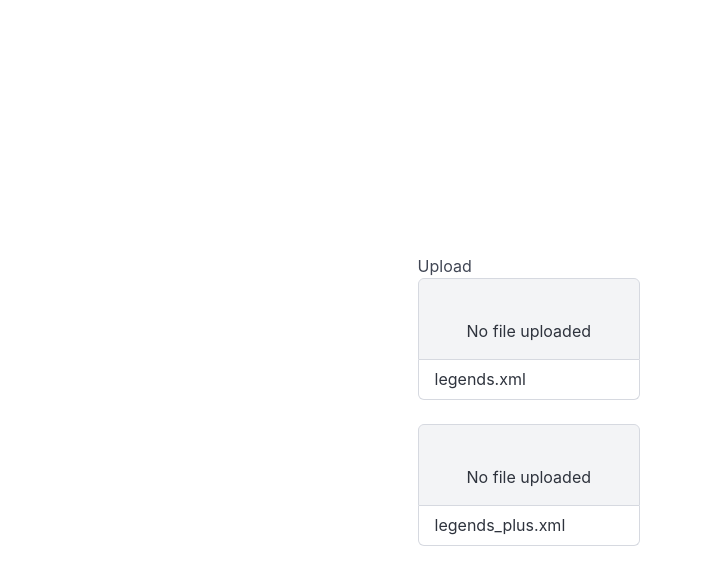
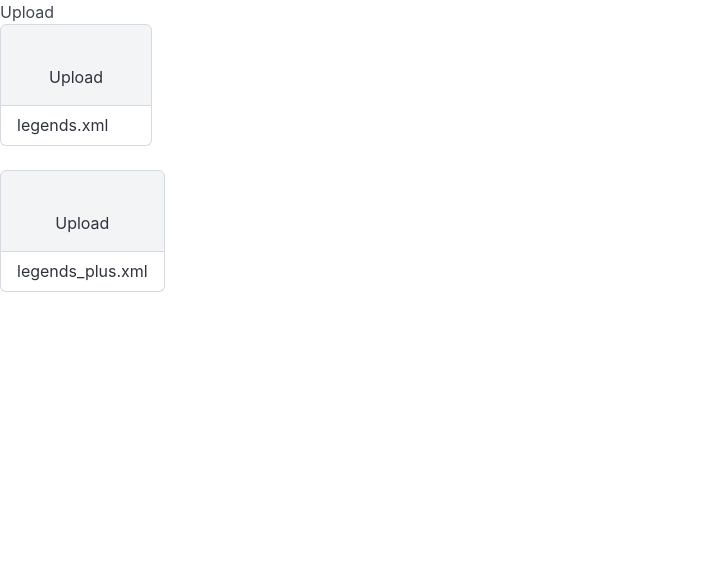
Before and after one commit to jakeyjakeyy/dfchronicles-rework, a Vue app in the folder frontend/: page / in a window 1280 px wide. Shown: the top 584 px of the page, without its empty margins (0-703 px from the left). Built offline with nearby package versions, Linux system fonts and the light colour scheme.

Commit message:
selector

```diff
--- a/frontend/src/assets/main.css
+++ b/frontend/src/assets/main.css
@@ -2,35 +2,5 @@
 @import "bulma/css/bulma.css";
 
 #app {
-  max-width: 1280px;
-  margin: 0 auto;
-  padding: 2rem;
-  font-weight: normal;
+  width: 100vw;
 }
-
-a,
-.green {
-  text-decoration: none;
-  color: hsla(160, 100%, 37%, 1);
-  transition: 0.4s;
-  padding: 3px;
-}
-
-@media (hover: hover) {
-  a:hover {
-    background-color: hsla(160, 100%, 37%, 0.2);
-  }
-}
-
-@media (min-width: 1024px) {
-  body {
-    display: flex;
-    place-items: center;
-  }
-
-  #app {
-    display: grid;
-    grid-template-columns: 1fr 1fr;
-    padding: 0 2rem;
-  }
-}
--- /dev/null
+++ b/frontend/src/components/Selector.vue
@@ -0,0 +1,70 @@
+<script setup lang="ts">
+import { ref, onMounted } from "vue";
+import { useUploadStore } from "@/stores/upload";
+const uploadStore = useUploadStore();
+let typeCounts: Record<string, number> = {};
+const selectedType = ref<string | null>(null);
+
+const countTypes = () => {
+  uploadStore.legendsxml.df_world.historical_event_collections.historical_event_collection.forEach(
+    (collection: any) => {
+      if (typeCounts[collection.type] === undefined) {
+        typeCounts[collection.type] = 1;
+      } else {
+        typeCounts[collection.type]++;
+      }
+    }
+  );
+  console.log(typeCounts);
+};
+onMounted(countTypes);
+function selectType(type: any) {
+  selectedType.value = String(type);
+}
+</script>
+
+<template>
+  <div>
+    <h1>{{ uploadStore.legendsplusxml.df_world.name }}</h1>
+    <h2>{{ uploadStore.legendsplusxml.df_world.altname }}</h2>
+
+    <div class="grid">
+      <!-- if no type is selected, show all types -->
+      <div
+        v-if="!selectedType"
+        v-for="type in Object.keys(typeCounts)"
+        :key="type"
+        class="box cell"
+        @click="selectType(type)"
+      >
+        <div>{{ type }}</div>
+        <p>{{ typeCounts[type] }}</p>
+      </div>
+      <!-- if a type is selected, show the events of that type -->
+      <div v-else>
+        <h2>{{ selectedType }}</h2>
+        <button @click="selectedType = null">Back</button>
+        <div
+          v-for="collection in uploadStore.legendsxml.df_world
+            .historical_event_collections.historical_event_collection"
+          :key="collection.id"
+        >
+          <div v-if="collection.type === selectedType">
+            <h3>{{ collection.name ? collection.name : "Unnamed Event" }}</h3>
+            <p>{{ collection.description }}</p>
+          </div>
+        </div>
+      </div>
+    </div>
+  </div>
+</template>
+
+<style scoped>
+.box {
+  display: flex;
+  flex-direction: column;
+  margin: 1rem;
+  justify-content: space-between;
+  cursor: pointer;
+}
+</style>
--- a/frontend/src/components/Upload.vue
+++ b/frontend/src/components/Upload.vue
@@ -17,7 +17,7 @@ const uploadStore = useUploadStore();
           <span class="file-icon">
             <i class="fas fa-upload"></i>
           </span>
-          <span class="file-label">No file uploaded</span>
+          <span class="file-label">Upload</span>
         </span>
         <span class="file-name">{{
           uploadStore.legendsfilename
@@ -43,7 +43,7 @@ const uploadStore = useUploadStore();
           <span class="file-icon">
             <i class="fas fa-upload"></i>
           </span>
-          <span class="file-label">No file uploaded</span>
+          <span class="file-label">Upload</span>
         </span>
         <span class="file-name">{{
           uploadStore.legendsplusfilename
--- a/frontend/src/stores/upload.ts
+++ b/frontend/src/stores/upload.ts
@@ -3,9 +3,9 @@ import { ref } from "vue";
 import { XMLParser } from "fast-xml-parser";
 const parser = new XMLParser();
 export const useUploadStore = defineStore("upload", () => {
-  const legendsxml = ref<File | null>(null);
+  const legendsxml = ref<any | null>(null);
   const legendsfilename = ref("");
-  const legendsplusxml = ref<File | null>(null);
+  const legendsplusxml = ref<any | null>(null);
   const legendsplusfilename = ref("");
 
   const handleFile = (event: Event) => {
--- a/frontend/src/views/HomeView.vue
+++ b/frontend/src/views/HomeView.vue
@@ -1,6 +1,7 @@
 <script setup lang="ts">
 import { useUploadStore } from "@/stores/upload";
 import Upload from "@/components/Upload.vue";
+import Selector from "@/components/Selector.vue";
 const uploadStore = useUploadStore();
 </script>
 
@@ -12,8 +13,7 @@ const uploadStore = useUploadStore();
       "
     />
     <div v-else>
-      <h1>Home</h1>
-      <p>Upload successful!</p>
+      <Selector />
     </div>
   </main>
 </template>
```
